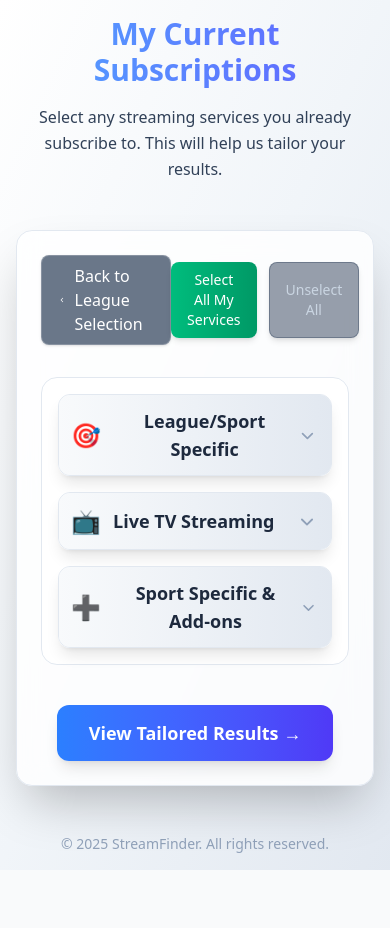
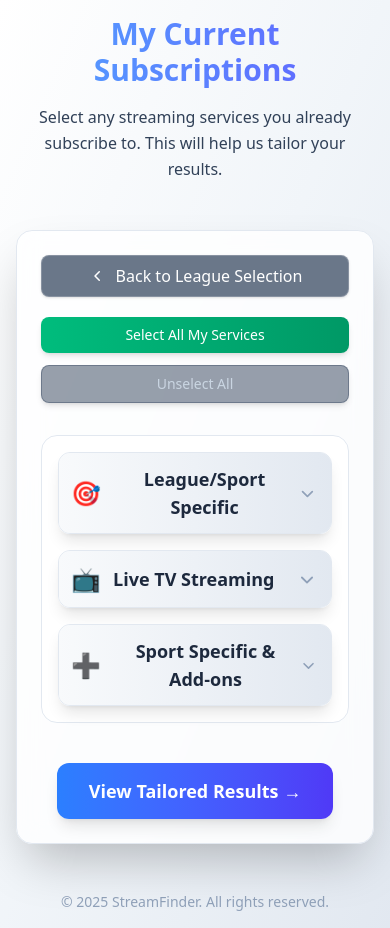
Before and after one commit to justincoleman/StreamFinder, a Vue app in the folder StreamFinder/: page /select-subscriptions in a window 390 px wide. Before the commit the page ends 870 px from the top, so only its background shows below. Built offline with nearby package versions, Linux system fonts and the light colour scheme.

Commit message:
Improve mobile layout: stack stepper, buttons, and add card padding for better UX on small screens

```diff
--- a/StreamFinder/src/views/LeagueSelectionView.vue
+++ b/StreamFinder/src/views/LeagueSelectionView.vue
@@ -19,7 +19,7 @@
         <p class="text-base sm:text-lg text-slate-700 dark:text-slate-300 mt-2 max-w-lg mx-auto leading-relaxed">
           Never miss a game again. Find the perfect streaming package for your favorite sports in seconds.
         </p>
-        <div class="mt-8 flex justify-center space-x-6">
+        <div class="mt-8 flex flex-col sm:flex-row justify-center items-center sm:space-x-6 space-y-4 sm:space-y-0">
           <div class="flex items-center text-sm text-slate-700 dark:text-slate-300">
             <div class="w-10 h-10 bg-gradient-to-br from-blue-500 to-blue-600 rounded-full flex items-center justify-center mr-3 shadow-lg">
               <span class="text-white font-bold">1</span>
--- a/StreamFinder/src/views/ResultsView.vue
+++ b/StreamFinder/src/views/ResultsView.vue
@@ -24,7 +24,7 @@
         </div>
       </header>
 
-      <main class="rounded-2xl bg-white/80 dark:bg-slate-700/80 border border-slate-200 dark:border-slate-700/50 pt-10">
+      <main class="rounded-2xl bg-white/80 dark:bg-slate-700/80 border border-slate-200 dark:border-slate-700/50 pt-10 px-2 sm:px-6">
         <div v-if="store.selectedLeagueIds.length === 0" class="text-center py-10 bg-slate-100/80 dark:bg-slate-800/50 backdrop-blur-sm p-6 rounded-2xl shadow-2xl border border-slate-200 dark:border-slate-700/50">
           <p class="text-xl text-slate-300">No leagues selected.</p>
           <router-link to="/" class="mt-4 inline-block bg-gradient-to-r from-blue-400 to-indigo-500 text-white hover:from-blue-500 hover:to-indigo-600 font-medium py-2 px-4 rounded-lg transition-all duration-300 shadow-lg hover:shadow-xl hover:scale-[1.02]">
@@ -94,7 +94,7 @@
                     <span v-else class="inline-block">▼</span>
                   </button>
                 </div>
-                <div class="grid grid-cols-1 md:grid-cols-2 lg:grid-cols-3 gap-6">
+                <div class="grid grid-cols-1 md:grid-cols-2 lg:grid-cols-3 gap-6 px-2 sm:px-0">
                   <div v-for="item in sortedOtherOptions" :key="item.id" class="flex flex-col">
                     <StreamingServiceCard
                       v-if="item.type === 'bundle' && item.servicesInvolved.length === 1"
--- a/StreamFinder/src/views/SubscribedServicesView.vue
+++ b/StreamFinder/src/views/SubscribedServicesView.vue
@@ -11,23 +11,23 @@
       </header>
 
       <main class="bg-white/80 dark:bg-slate-700/80 backdrop-blur-md p-6 md:p-8 rounded-2xl shadow-2xl border border-slate-200 dark:border-slate-700/50">
-        <div class="flex justify-between items-center mb-8">
-          <router-link to="/" class="inline-flex items-center px-4 py-2 text-base font-medium text-white bg-slate-600/80 hover:bg-slate-500 border border-white/20 rounded-lg shadow transition-all duration-200">
+        <div class="flex flex-col sm:flex-row justify-between items-center mb-8 gap-3 sm:gap-0">
+          <router-link to="/" class="w-full sm:w-auto inline-flex items-center px-4 py-2 text-base font-medium text-white bg-slate-600/80 hover:bg-slate-500 border border-white/20 rounded-lg shadow transition-all duration-200 justify-center mb-2 sm:mb-0">
             <svg xmlns="http://www.w3.org/2000/svg" viewBox="0 0 20 20" fill="currentColor" class="w-5 h-5 mr-2">
               <path fill-rule="evenodd" d="M11.78 5.22a.75.75 0 0 1 0 1.06L8.06 10l3.72 3.72a.75.75 0 1 1-1.06 1.06l-4.25-4.25a.75.75 0 0 1 0-1.06l4.25-4.25a.75.75 0 0 1 1.06 0Z" clip-rule="evenodd" />
             </svg>
             Back to League Selection
           </router-link>
-          <div class="flex space-x-3">
+          <div class="flex flex-col sm:flex-row w-full sm:w-auto gap-3 sm:gap-0 sm:space-x-3">
             <button
               @click="store.selectAllServices()"
-              class="px-4 py-2 text-sm font-medium text-white bg-gradient-to-r from-emerald-500 to-emerald-600 hover:from-emerald-600 hover:to-emerald-700 rounded-lg shadow-md hover:shadow-lg transition-all duration-300 focus:outline-none focus:ring-2 focus:ring-offset-2 focus:ring-offset-slate-900 focus:ring-emerald-500"
+              class="w-full sm:w-auto px-4 py-2 text-sm font-medium text-white bg-gradient-to-r from-emerald-500 to-emerald-600 hover:from-emerald-600 hover:to-emerald-700 rounded-lg shadow-md hover:shadow-lg transition-all duration-300 focus:outline-none focus:ring-2 focus:ring-offset-2 focus:ring-offset-slate-900 focus:ring-emerald-500"
             >
               Select All My Services
             </button>
             <button
               @click="store.unselectAllServices()"
-              class="px-4 py-2 text-sm font-medium text-slate-300 bg-slate-700/50 hover:bg-slate-700 rounded-lg shadow-md hover:shadow-lg transition-all duration-300 focus:outline-none focus:ring-2 focus:ring-offset-2 focus:ring-offset-slate-900 focus:ring-slate-500 border border-slate-600/50"
+              class="w-full sm:w-auto px-4 py-2 text-sm font-medium text-slate-300 bg-slate-700/50 hover:bg-slate-700 rounded-lg shadow-md hover:shadow-lg transition-all duration-300 focus:outline-none focus:ring-2 focus:ring-offset-2 focus:ring-offset-slate-900 focus:ring-slate-500 border border-slate-600/50"
             >
               Unselect All
             </button>
```
